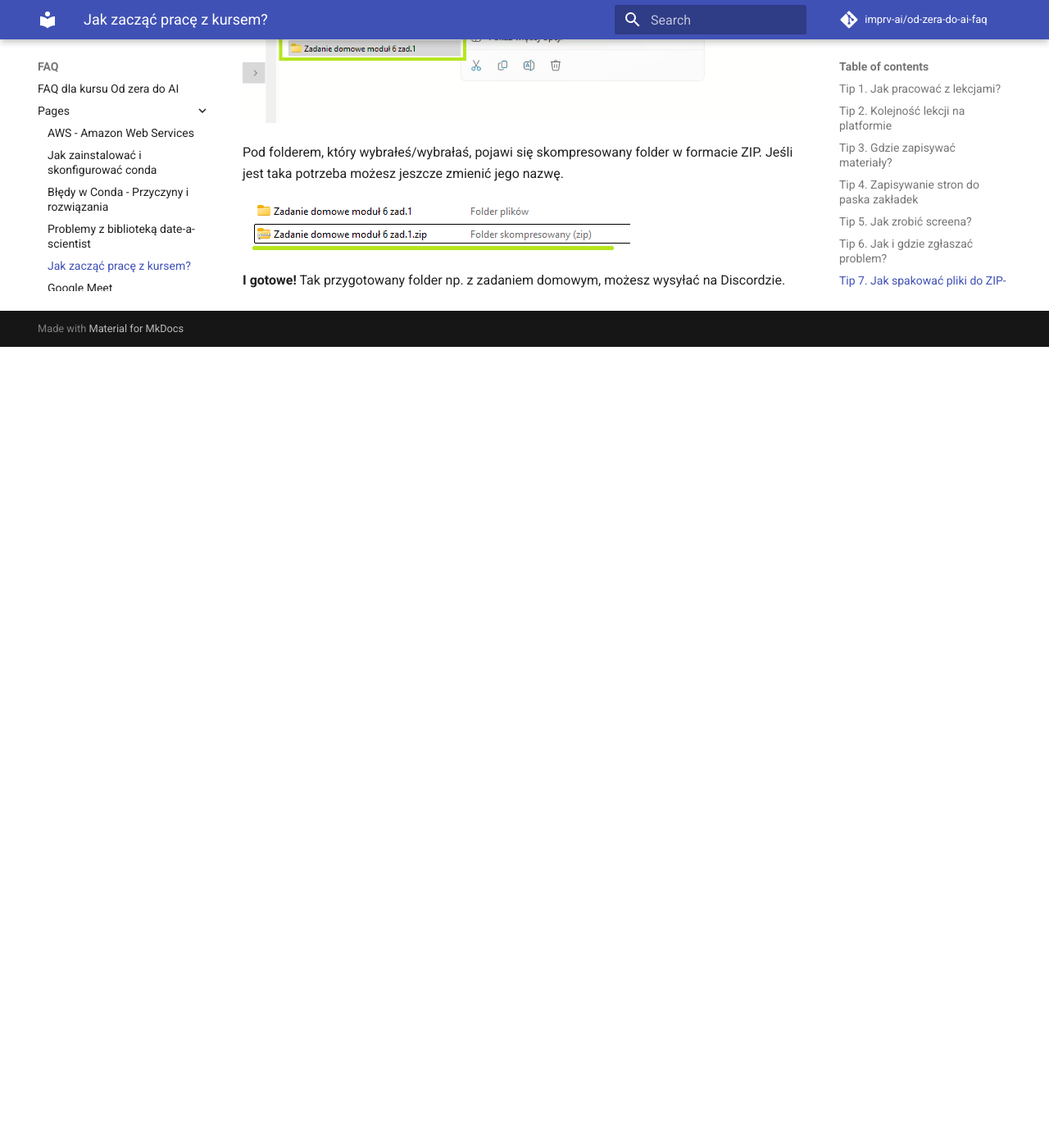
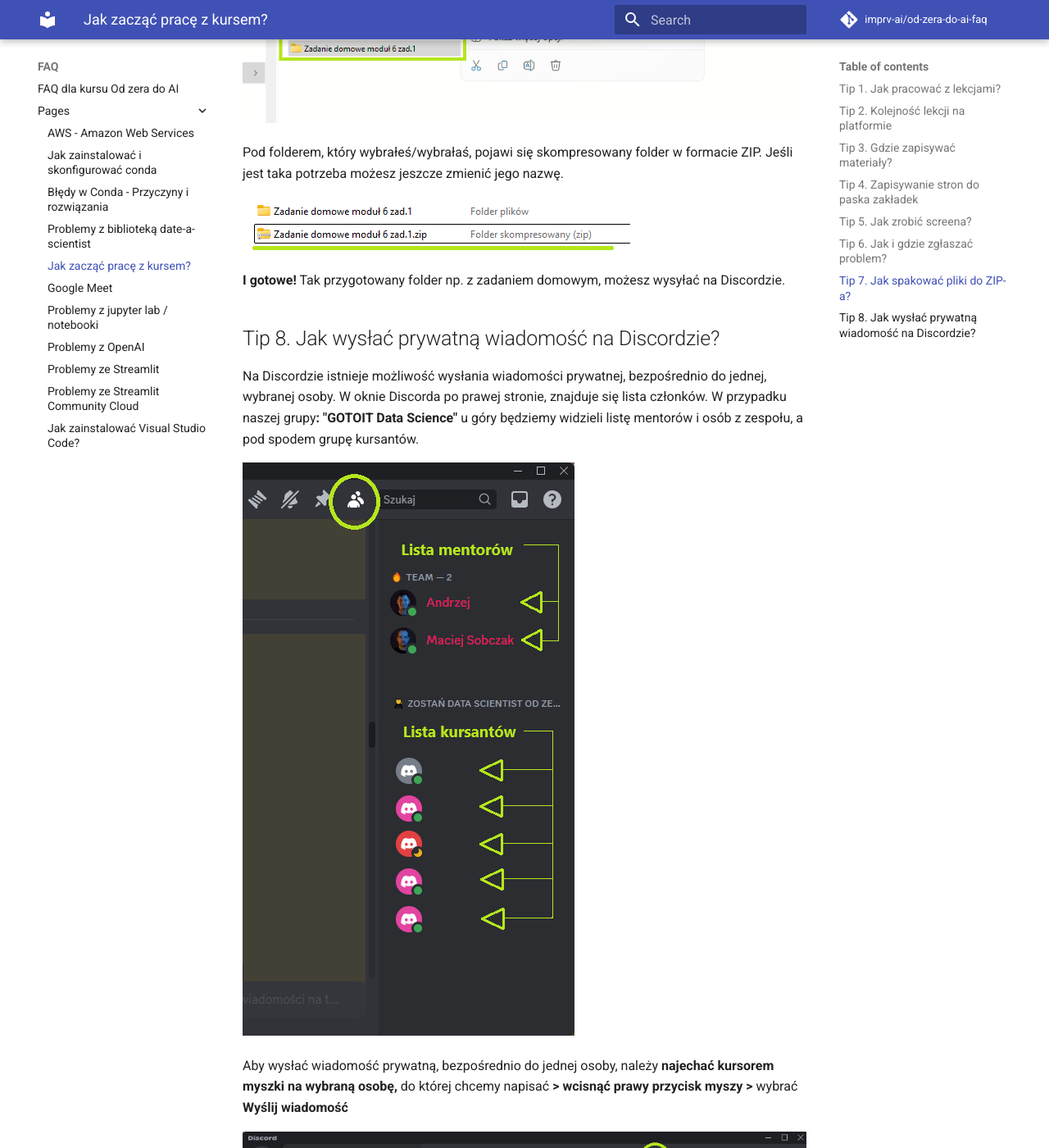
Before and after one commit to imprv-ai/od-zera-do-ai-faq, an MkDocs documentation site: the page built from docs/pages/getting_started.md, in a window 1280 px wide and 1400 px high, scrolled down 19046 px. Shown: the whole window at 82% size. Built offline with MkDocs 1.6.1 and Material for MkDocs 9.7.7, drawn with Linux system fonts in a browser that asks for light colours; comment, search, counter and statistics services are not loaded; before the commit the page ends 19469 px from its top, so only the background shows below that; some of the changed text lies outside the part shown.

Commit message:
Jak wysłać wiadomość prywatną na Discord?

```diff
--- a/docs/pages/getting_started.md
+++ b/docs/pages/getting_started.md
@@ -240,3 +240,29 @@
 ![](./assets/getting_started__name_a_ZIP_file.png)
 
 **I gotowe!** Tak przygotowany folder np. z zadaniem domowym, możesz wysyłać na Discordzie.
+
+## Tip 8. Jak wysłać prywatną wiadomość na Discordzie?
+
+Na Discordzie istnieje możliwość wysłania wiadomości prywatnej, bezpośrednio do jednej, wybranej osoby. W oknie Discorda po prawej stronie, znajduje się lista członków. W przypadku naszej grupy**: "GOTOIT Data Science"** u góry będziemy widzieli listę mentorów i osób z zespołu, a pod spodem grupę kursantów.
+
+![](./assets/getting_started__direct_message_members.png)
+
+Aby wysłać wiadomość prywatną, bezpośrednio do jednej osoby, należy **najechać kursorem myszki na wybraną osobę,** do której chcemy napisać **> wcisnąć prawy przycisk myszy >** wybrać **Wyślij wiadomość**
+
+![](./assets/getting_started__direct_message_from_the_list.png)
+
+Po czym pojawi się okno do rozpoczęcia bezpośredniej konwersacji z wybraną osobą. Wystarczy wtedy napisać wiadomość i wysłać wciskając **Enter**
+
+![](./assets/getting_started__direct_message.png)
+
+Osobę do bezpośredniej konwersacji można też wybrać z okna wyświetlanego kanału. Wystarczy znowu **najechać kursorem na osobę > wcisnąć prawy przycisk myszy >** wybrać **Wyślij wiadomość**
+
+![](./assets/getting_started__direct_message_from_the_channel.png)
+
+Po czym również wyświetli się okno prywatnej konwersacji. Można napisać wiadomość i wysłać wciskając **Enter**
+
+![](./assets/getting_started__private_message.png)
+
+Z okna bezpośredniej konwersacji można wrócić do widoku głównego grupy, klikając w ikonę grupy**: "GOTOIT Data Science"** w lewym górnym rogu.
+
+![](./assets/getting_started__direct_message_go_back.png)
```
Also changed, not shown: docs/pages/assets/getting_started__direct_message.png (added), docs/pages/assets/getting_started__direct_message_from_the_channel.png (added), docs/pages/assets/getting_started__direct_message_from_the_list.png (added), docs/pages/assets/getting_started__direct_message_go_back.png (added), docs/pages/assets/getting_started__direct_message_members.png (added), docs/pages/assets/getting_started__private_message.png (added).
